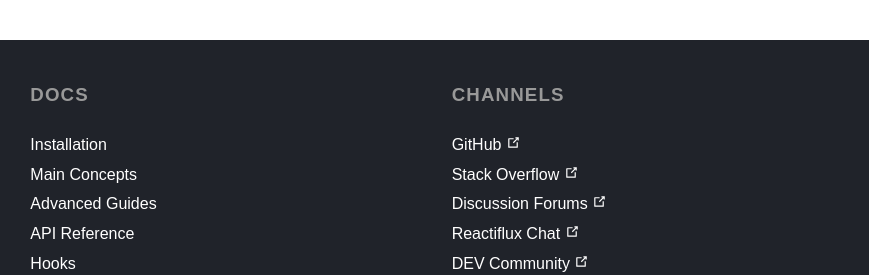
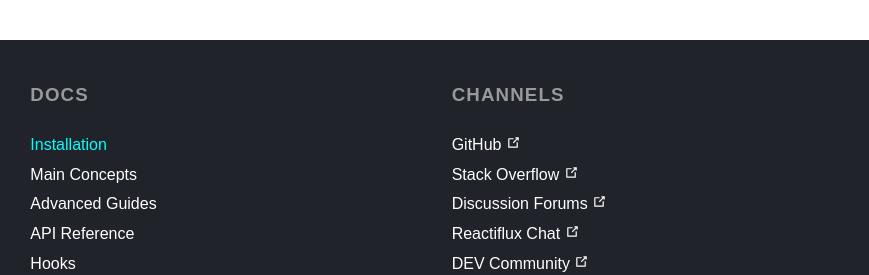
Before and after one commit to Pika-Pikaboo/React-Website-Footer, a plain HTML site: page index.html in a window 1280 px wide. In both pictures the pointer is over the link "Installation". Shown: the top 275 px of the page, 411-1280 px from the left. Drawn offline with Linux system fonts and the light colour scheme.

Commit message:
hover effect included for hyperlink

```diff
--- a/styles.css
+++ b/styles.css
@@ -32,6 +32,10 @@ ul li a {
 	color: #fff;
 	font-size: 1rem;
 	text-decoration: none;
+}
+
+ul li a:hover {
+	color: cyan;
 }
 
 h3,
```
